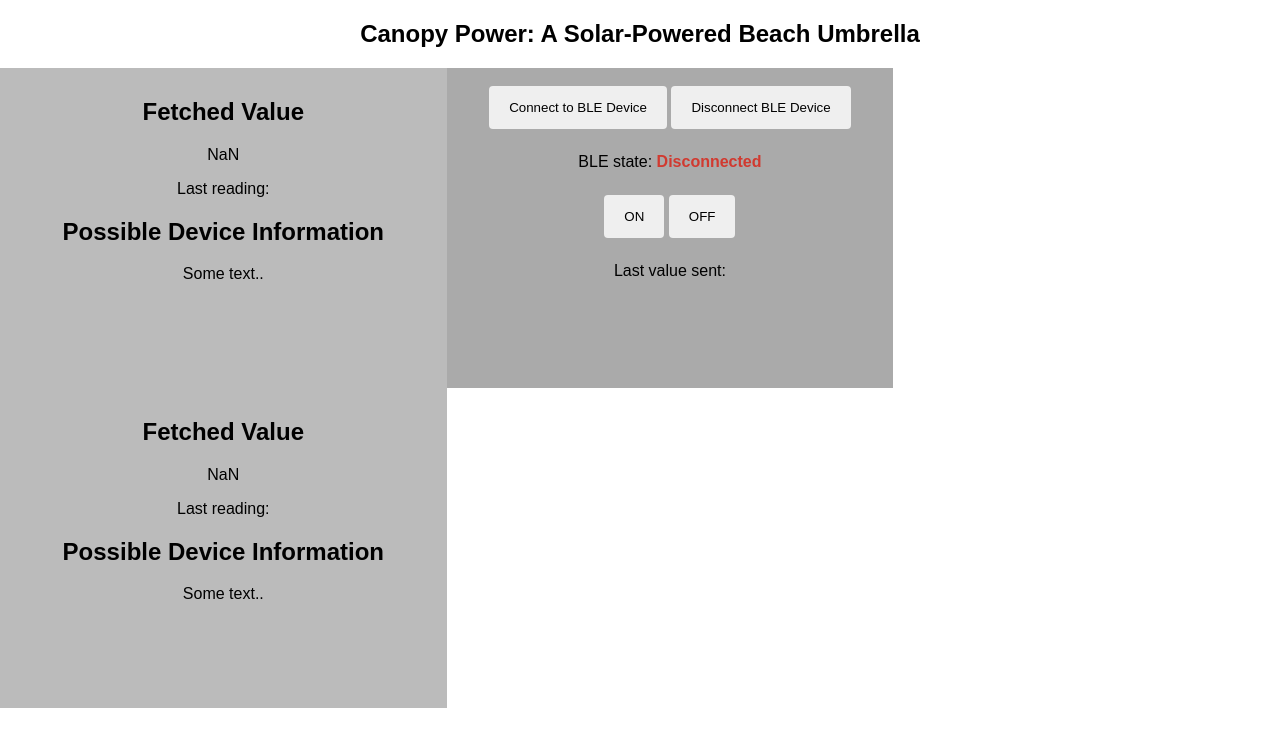
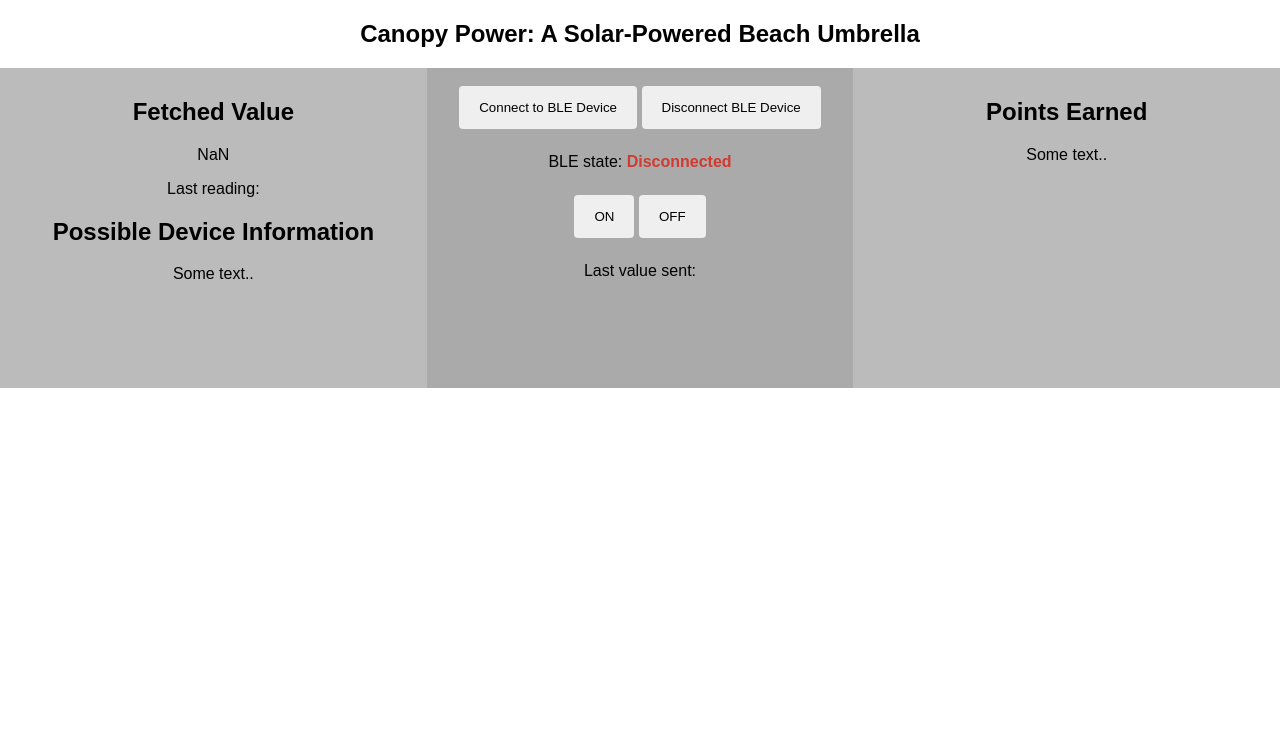
Before and after one commit to arj916/CapstoneProjectWeb, a plain HTML site: page index.html in a window 1280 px wide. Drawn offline with Linux system fonts and the light colour scheme.

Commit message:
fix columns and add 3rd section

```diff
--- a/index.html
+++ b/index.html
@@ -42,10 +42,7 @@
   </div>
   <div class="column"
   style=" background-color:#bbb;">
-    <h2>Fetched Value</h2>
-            <p><span id="valueContainer">NaN</span></p>
-            <p>Last reading: <span id="timestamp"></span></p>
-        <h2>Possible Device Information</h2>
+    <h2>Points Earned</h2>
         <p>Some text..</p>
   </div>
 </div>
--- a/style.css
+++ b/style.css
@@ -76,3 +76,7 @@ button {
     display: table;
     clear: both;
   }
+
+  .row {
+    display: flex;
+  }
```
